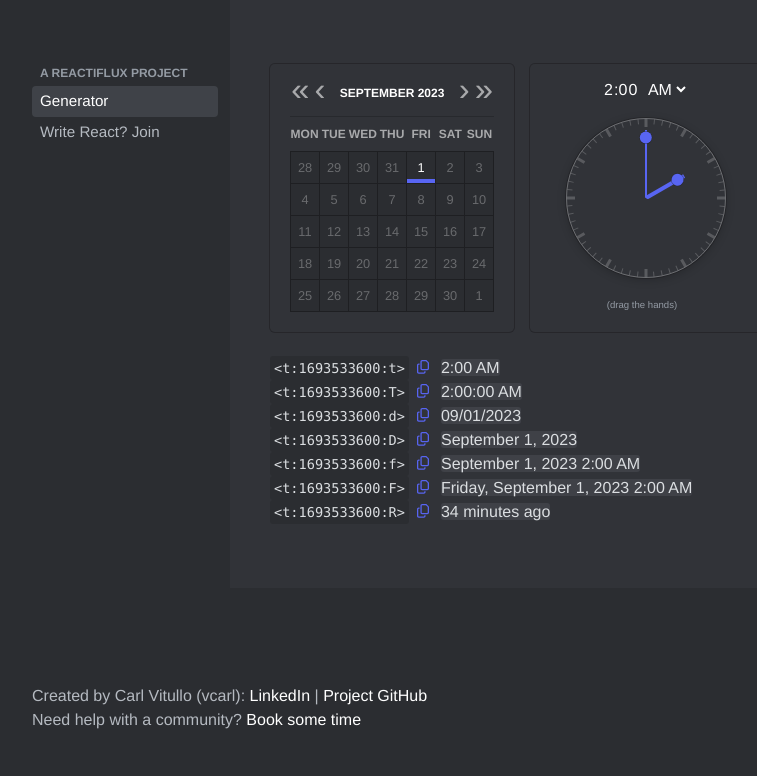
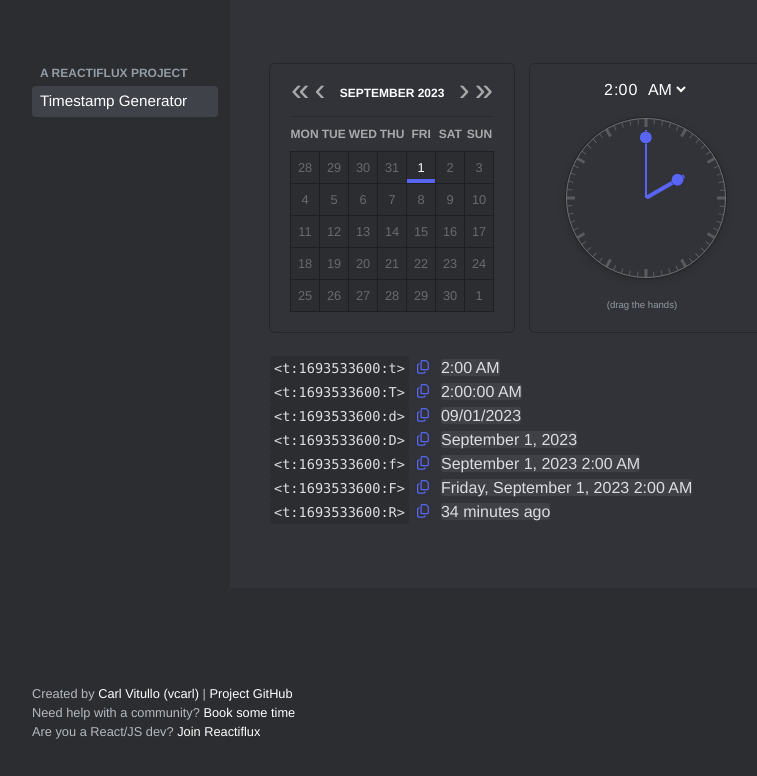
Before and after one commit to vcarl/discord-timestamps, a Next.js app: page / in a window 1280 px wide. Shown: the top 776 px of the page, without its empty margins (239-996 px from the left). Built offline with nearby package versions, Linux system fonts and the light colour scheme.

Commit message:
Update links

```diff
--- a/pages/index.js
+++ b/pages/index.js
@@ -22,10 +22,7 @@ const Nav = ({ className }) => {
     <nav className={`${className} py-[3.75rem] pl-5 pr-3`}>
       <h1 className="px-2 py-1">A Reactiflux Project</h1>
       <ul>
-        <NavItem className="active">Generator</NavItem>
-        <NavItem>
-          <a href="https://www.reactiflux.com">Write React? Join</a>
-        </NavItem>
+        <NavItem className="active">Timestamp Generator</NavItem>
       </ul>
     </nav>
   );
@@ -48,7 +45,7 @@ export default function Home() {
         <title>Discord Timestamps</title>
         <meta
           name="description"
-          content="A simple app for generating relative timestamps in Discord"
+          content="A simple app for generating relative timestamps in Discord. A [Reactiflux](https://reactiflux.com) project by [Carl Vitullo](https://www.linkedin.com/in/carl-vitullo-a7488728/).]"
         />
         <link rel="icon" href="/favicon.ico" />
       </Head>
@@ -79,11 +76,11 @@ export default function Home() {
         <div className="bg-fill md:block hidden" />
         <footer className="md:col-span-2 md:col-start-2 py-24 px-5">
           <p>
-            Created by Carl Vitullo (vcarl):{" "}
+            Created by{" "}
             <a href="https://www.linkedin.com/in/carl-vitullo-a7488728/">
-              LinkedIn
+              Carl Vitullo
             </a>{" "}
-            |{" "}
+            <a href="https://bsky.app/profile/vcarl.bsky.social">(vcarl)</a> |{" "}
             <a href="https://github.com/vcarl/discord-timestamps">
               Project GitHub
             </a>
@@ -92,6 +89,10 @@ export default function Home() {
             Need help with a community?{" "}
             <a href="https://calendly.com/vcarl/">Book some time</a>
           </p>
+          <p>
+            Are you a React/JS dev?{" "}
+            <a href="https://www.reactiflux.com">Join Reactiflux</a>
+          </p>
         </footer>
       </div>
     </>
--- a/styles/globals.css
+++ b/styles/globals.css
@@ -50,6 +50,7 @@ nav hr {
 }
 
 footer {
+  font-size: 0.8rem;
 }
 
 main {
```
